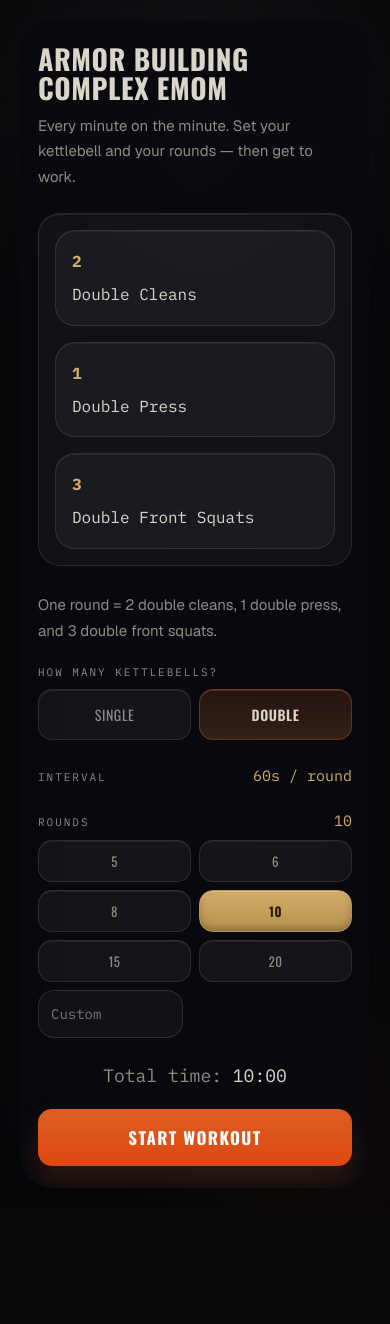
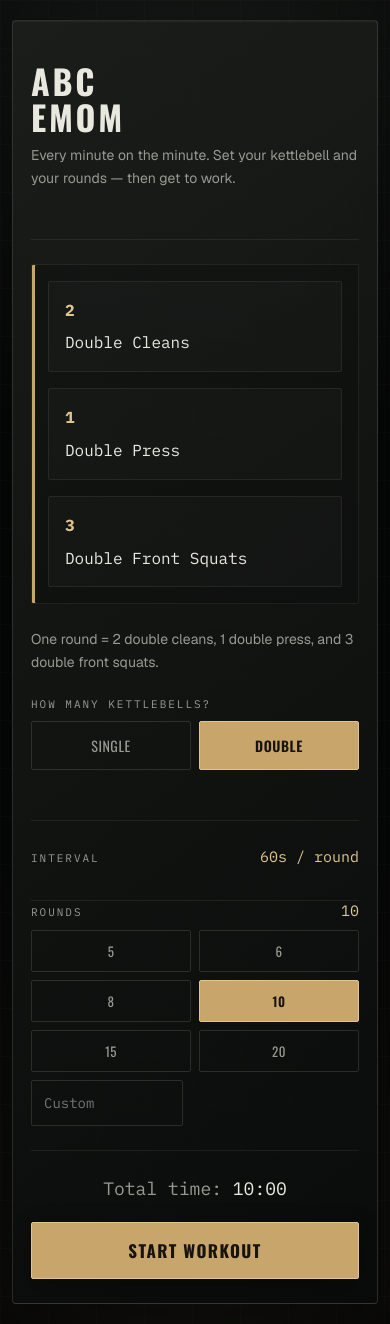
Before and after one commit to ChrisCooper0/abcemom, a Next.js app: page / in a window 390 px wide. Before the commit the page ends 1208 px from the top, so only its background shows below. Built offline with nearby package versions, Linux system fonts and the light colour scheme.

Commit message:
UI updates

```diff
--- a/app/components/WorkoutScreens.tsx
+++ b/app/components/WorkoutScreens.tsx
@@ -79,18 +79,20 @@ export function SetupScreen({
   };
 
   return (
-    <div>
+    <div className="setup-wrap">
+      <div className="setup-intro">
         <h1 className="title">
-        Armor Building
+          ABC
           <br />
-        Complex EMOM
+          EMOM
         </h1>
         <p className="subtitle">
           Every minute on the minute. Set your kettlebell and your rounds — then
           get to work.
         </p>
+      </div>
 
-      <div className="complex-line">
+      <div className="complex-line workout-plan">
         {config.mode === "double" ? (
           <>
             <div className="complex-card">
@@ -128,13 +130,13 @@ export function SetupScreen({
         )}
       </div>
 
-      <p className="subtitle" style={{ marginBottom: 22 }}>
+      <p className="subtitle setup-note">
         {config.mode === "double"
           ? "One round = 2 double cleans, 1 double press, and 3 double front squats."
           : "One round alternates sides: one minute with right offset squats, the next minute repeats the same clean and press sequence on the opposite side."}
       </p>
 
-      <div className="field-row">
+      <div className="field-row setting-row">
         <p className="section-label">How many kettlebells?</p>
         <div className="segmented" role="group" aria-label="Kettlebell mode">
           <button
@@ -160,20 +162,16 @@ export function SetupScreen({
         </div>
       </div>
 
-      <div className="field-row">
+      <div className="field-row setting-row setting-row-static">
         <div className="field-row-head">
-          <p className="section-label" style={{ margin: 0 }}>
-            Interval
-          </p>
+          <p className="section-label">Interval</p>
           <span className="field-value">60s / round</span>
         </div>
       </div>
 
-      <div className="field-row">
+      <div className="field-row setting-row">
         <div className="field-row-head">
-          <p className="section-label" style={{ margin: 0 }}>
-            Rounds
-          </p>
+          <p className="section-label">Rounds</p>
           <span className="field-value">{config.rounds}</span>
         </div>
         <div className="preset-row">
@@ -257,7 +255,8 @@ export function RunningScreen({
   countdownLabel?: string;
 }) {
   return (
-    <div className="run-wrap">
+    <div className={`run-wrap ${isPaused ? "is-paused" : ""}`}>
+      <div className="run-header">
         <p className="run-eyebrow">
           {countdownLabel
             ? countdownLabel
@@ -268,6 +267,7 @@ export function RunningScreen({
         <p className="round-indicator">
           Round <span>{round}</span> / {config.rounds}
         </p>
+      </div>
 
       <TimerDial
         secondsLeft={secondsLeft}
@@ -294,7 +294,7 @@ export function RunningScreen({
         </div>
       )}
 
-      <div className="run-controls">
+      <div className="run-controls" aria-label="Workout controls">
         <button type="button" onClick={onTogglePause}>
           {isPaused ? "Resume" : "Pause"}
         </button>
@@ -321,10 +321,13 @@ export function CompleteScreen({
 
   return (
     <div className="complete-wrap">
+      <div className="complete-mark" aria-hidden="true">
+        ✓
+      </div>
       <p className="complete-eyebrow">Workout Complete</p>
       <h1 className="complete-title">Rack the Bells</h1>
 
-      <div className="complete-stats">
+      <div className="complete-stats" aria-label="Workout summary">
         <div>
           <div className="complete-stat-value">{roundsToShow}</div>
           <div className="complete-stat-label">Rounds</div>
--- a/app/page.css
+++ b/app/page.css
@@ -1,42 +1,36 @@
 :root {
-  --iron-900: #0c0c0b;
-  --iron-800: #171716;
-  --iron-700: #232220;
-  --iron-600: #302e2b;
-  --iron-500: #46433e;
-  --iron-line: #3a3733;
-  --steel: #d9d5c9;
-  --steel-dim: #8f8b80;
-  --brass: #b6924f;
-  --brass-bright: #d3ac68;
-  --ember: #c1440e;
-  --ember-bright: #e8630f;
-  --ember-glow: rgba(193, 68, 14, 0.45);
+  --ink: #090a0a;
+  --line: rgba(220, 224, 214, 0.14);
+  --line-soft: rgba(220, 224, 214, 0.08);
+  --text: #e8e8df;
+  --text-muted: #969b91;
+  --text-faint: #656b63;
+  --brass: #c8a56a;
+  --brass-light: #e1c58d;
+  --signal: #d86b48;
+  --signal-glow: rgba(216, 107, 72, 0.36);
 }
 
 .page {
   min-height: 100vh;
   min-width: 100vw;
   position: relative;
-  background:
-    radial-gradient(
-      circle at 50% 12%,
-      rgba(255, 255, 255, 0.05),
-      transparent 22%
-    ),
-    radial-gradient(
-      circle at 85% 95%,
-      rgba(232, 98, 37, 0.08),
-      transparent 18%
-    ),
-    #080a0d;
-  color: var(--steel);
-  font-family: var(--font-sans), sans-serif;
   display: flex;
   align-items: center;
   justify-content: center;
-  padding: 20px;
+  padding: 40px 24px;
   overflow: hidden;
+  color: var(--text);
+  font-family: var(--font-sans), sans-serif;
+  background:
+    linear-gradient(rgba(255, 255, 255, 0.022) 1px, transparent 1px),
+    linear-gradient(90deg, rgba(255, 255, 255, 0.018) 1px, transparent 1px),
+    radial-gradient(circle at 50% -20%, #252a26 0, transparent 44%), var(--ink);
+  background-size:
+    48px 48px,
+    48px 48px,
+    auto,
+    auto;
 }
 
 .page::before {
@@ -44,18 +38,11 @@
   position: absolute;
   inset: 0;
   pointer-events: none;
-  background: linear-gradient(
-    180deg,
-    rgba(255, 255, 255, 0.03),
-    transparent 28%
+  background: radial-gradient(
+    circle at 50% 100%,
+    rgba(200, 165, 106, 0.08),
+    transparent 38%
   );
-}
-
-.page::after {
-  content: "";
-  position: absolute;
-  inset: 0;
-  pointer-events: none;
   box-shadow: inset 0 0 140px rgba(0, 0, 0, 0.6);
 }
 
@@ -72,63 +59,103 @@
 }
 
 .card {
-  width: min(760px, 100%);
-  max-width: 760px;
-  min-height: min(calc(100vh - 40px), 900px);
+  width: min(720px, 100%);
+  min-height: min(calc(100vh - 80px), 820px);
   position: relative;
   z-index: 1;
-  background: rgba(8, 10, 15, 0.88);
-  border-radius: 32px;
-  padding: 32px 28px 32px;
-  box-shadow: 0 24px 90px rgba(0, 0, 0, 0.28);
   display: grid;
-  gap: 24px;
+  padding: 48px 52px 44px;
   overflow: hidden;
-  backdrop-filter: blur(16px);
+  border: 1px solid var(--line);
+  border-radius: 4px;
+  background: linear-gradient(
+    145deg,
+    rgba(27, 30, 27, 0.92),
+    rgba(10, 12, 11, 0.96)
+  );
+  box-shadow:
+    0 32px 100px rgba(0, 0, 0, 0.42),
+    inset 0 1px 0 rgba(255, 255, 255, 0.05);
 }
 
-.eyebrow {
+.card::before,
+.card::after {
+  position: absolute;
+  top: 20px;
+  color: var(--text-faint);
+  font-family: var(--font-code), monospace;
+  font-size: 10px;
+  letter-spacing: 0.22em;
+}
+
+.card::before {
+  /* content: "ABC EMOM"; */
+  /* left: 52px; */
+}
+
+.card::after {
+  /* content: "01"; */
+  right: 52px;
+  color: var(--brass);
+  letter-spacing: 0.12em;
+}
+
+.eyebrow,
+.complete-eyebrow {
+  margin: 0 0 6px;
+  color: var(--brass-light);
   font-family: var(--font-code), monospace;
   font-size: 12px;
   letter-spacing: 0.28em;
   text-transform: uppercase;
-  color: var(--brass-bright);
-  margin: 0 0 6px;
+}
+
+.setup-wrap {
+  display: grid;
+  align-content: center;
+}
+
+.setup-intro {
+  padding-bottom: 24px;
+  border-bottom: 1px solid var(--line-soft);
 }
 
 .title {
+  margin: 0 0 10px;
+  color: var(--text);
   font-family: var(--font-display), sans-serif;
+  font-size: 42px;
   font-weight: 700;
-  font-size: 34px;
-  letter-spacing: 0.02em;
+  letter-spacing: 0.08em;
+  line-height: 1.05;
   text-transform: uppercase;
-  margin: 0 0 10px;
-  line-height: 1.05;
-  color: var(--steel);
 }
 
 .subtitle {
-  color: var(--steel-dim);
-  font-size: 15px;
+  max-width: 70ch;
   margin: 0 0 24px;
-  line-height: 1.7;
-  max-width: 70ch;
+  color: var(--text-muted);
+  font-size: 14px;
+  line-height: 1.65;
 }
 
 .complex-line {
   position: relative;
-  font-family: var(--font-code), monospace;
-  color: var(--steel);
-  background: rgba(255, 255, 255, 0.04);
-  border: 1px solid rgba(255, 255, 255, 0.1);
-  border-radius: 22px;
-  padding: 22px;
-  margin-bottom: 26px;
   display: grid;
   gap: 16px;
+  margin-bottom: 24px;
+  padding: 18px;
+  color: var(--text);
+  font-family: var(--font-code), monospace;
   line-height: 1.55;
-  white-space: normal;
-  box-shadow: inset 0 1px 0 rgba(255, 255, 255, 0.06);
+  background: rgba(0, 0, 0, 0.16);
+  border: 1px solid var(--line-soft);
+  border-radius: 2px;
+  box-shadow: inset 3px 0 0 var(--brass);
+}
+
+.workout-plan {
+  margin-top: 24px;
 }
 
 .complex-grid {
@@ -138,26 +165,25 @@
 }
 
 .complex-card {
-  border: 1px solid rgba(255, 255, 255, 0.1);
-  border-radius: 20px;
-  padding: 18px 16px;
-  background: rgba(255, 255, 255, 0.04);
-  box-shadow: inset 0 1px 0 rgba(255, 255, 255, 0.06);
   display: grid;
   gap: 8px;
-  color: var(--steel);
+  padding: 16px;
+  color: var(--text);
+  background: rgba(255, 255, 255, 0.025);
+  border: 1px solid var(--line-soft);
+  border-radius: 2px;
 }
 
 .complex-card span,
 .complex-card .side-label {
-  color: var(--brass-bright);
+  color: var(--brass-light);
   font-weight: 700;
 }
 
 .complex-card .side-label {
+  font-size: 11px;
+  letter-spacing: 0.18em;
   text-transform: uppercase;
-  letter-spacing: 0.18em;
-  font-size: 11px;
 }
 
 .complex-card div:not(.side-label) {
@@ -165,65 +191,29 @@
 }
 
 .section-label {
+  margin: 0 0 10px;
+  color: var(--text-muted);
   font-family: var(--font-code), monospace;
   font-size: 11px;
   letter-spacing: 0.18em;
   text-transform: uppercase;
-  color: var(--steel-dim);
-  margin: 0 0 10px;
-}
-
-.segmented {
-  display: grid;
-  grid-template-columns: 1fr 1fr;
-  gap: 8px;
-  margin-bottom: 26px;
-}
-
-.segmented button,
-.preset-row button {
-  font-family: var(--font-display), sans-serif;
-  font-size: 14px;
-  letter-spacing: 0.04em;
-  text-transform: uppercase;
-  background: rgba(255, 255, 255, 0.05);
-  border: 1px solid rgba(255, 255, 255, 0.1);
-  color: var(--steel-dim);
-  border-radius: 14px;
-  padding: 14px 12px;
-  cursor: pointer;
-  box-shadow: inset 0 1px 0 rgba(255, 255, 255, 0.06);
-  transition:
-    border-color 0.15s ease,
-    color 0.15s ease,
-    transform 0.1s ease;
-}
-
-.segmented button:hover,
-.preset-row button:hover {
-  border-color: var(--brass);
-  color: var(--steel);
-}
-
-.segmented button:active,
-.preset-row button:active {
-  transform: translateY(1px);
-}
-
-.segmented button.active {
-  background: linear-gradient(
-    180deg,
-    rgba(232, 98, 37, 0.14),
-    rgba(255, 136, 74, 0.18)
-  );
-  border-color: rgba(232, 98, 37, 0.35);
-  color: var(--steel);
-  font-weight: 600;
-  box-shadow: inset 0 1px 0 rgba(255, 255, 255, 0.12);
 }
 
 .field-row {
   margin-bottom: 26px;
+}
+
+.setting-row {
+  padding-bottom: 24px;
+  border-bottom: 1px solid var(--line-soft);
+}
+
+.setting-row-static {
+  margin-bottom: 0;
+}
+
+.setup-note {
+  margin-bottom: 22px;
 }
 
 .field-row-head {
@@ -233,31 +223,78 @@
   margin-bottom: 10px;
 }
 
+.field-row-head .section-label {
+  margin: 0;
+}
+
 .field-value {
+  color: var(--brass-light);
   font-family: var(--font-code), monospace;
   font-size: 15px;
-  color: var(--brass-bright);
+}
+
+.segmented,
+.preset-row {
+  display: grid;
+  gap: 8px;
+}
+
+.segmented {
+  grid-template-columns: 1fr 1fr;
+  margin-bottom: 26px;
 }
 
 .preset-row {
-  display: grid;
   grid-template-columns: repeat(4, 1fr);
-  gap: 8px;
+}
+
+.segmented button,
+.preset-row button,
+.run-controls button {
+  cursor: pointer;
+  color: var(--text-muted);
+  font-family: var(--font-display), sans-serif;
+  font-size: 14px;
+  letter-spacing: 0.04em;
+  text-transform: uppercase;
+  background: transparent;
+  border: 1px solid var(--line);
+  border-radius: 2px;
+  transition:
+    border-color 0.15s ease,
+    color 0.15s ease,
+    background 0.15s ease,
+    transform 0.1s ease;
+}
+
+.segmented button {
+  padding: 13px 12px;
 }
 
 .preset-row button {
+  padding: 10px 4px;
   font-size: 13px;
-  padding: 10px 4px;
 }
 
+.segmented button:hover,
+.preset-row button:hover,
+.run-controls button:hover {
+  color: var(--text);
+  border-color: var(--brass);
+}
+
+.segmented button:active,
+.preset-row button:active,
+.run-controls button:active {
+  transform: translateY(1px);
+}
+
+.segmented button.active,
 .preset-row button.active {
-  background: linear-gradient(180deg, var(--brass-bright), var(--brass));
-  border-color: var(--brass);
-  color: #201705;
+  color: #17130d;
   font-weight: 600;
-  box-shadow:
-    inset 0 1px 0 rgba(255, 255, 255, 0.3),
-    inset 0 -3px 6px rgba(0, 0, 0, 0.25);
+  background: var(--brass);
+  border-color: var(--brass-light);
 }
 
 .custom-round-input-container {
@@ -270,76 +307,55 @@
 .custom-round-input {
   width: 100%;
   min-width: 0;
-  border-radius: 16px;
-  border: 1px solid rgba(255, 255, 255, 0.12);
-  background: rgba(255, 255, 255, 0.04);
-  color: var(--steel);
-  padding: 14px 12px;
+  padding: 13px 12px;
+  color: var(--text);
   font-family: var(--font-code), monospace;
   font-size: 14px;
+  background: transparent;
+  border: 1px solid var(--line);
+  border-radius: 2px;
   outline: none;
 }
 
 .custom-round-input:focus {
   border-color: var(--brass);
-  box-shadow: 0 0 0 3px rgba(182, 146, 79, 0.12);
-}
-
-.custom-round-button {
-  border-radius: 4px;
-  border: 1px solid var(--iron-line);
-  background: linear-gradient(180deg, var(--iron-600), var(--iron-700));
-  color: var(--steel);
-  padding: 12px 14px;
-  font-family: var(--font-display), sans-serif;
-  font-size: 13px;
-  text-transform: uppercase;
-  cursor: pointer;
-}
-
-.custom-round-button:hover {
-  border-color: var(--brass);
-  color: var(--steel);
+  box-shadow: 0 0 0 3px rgba(200, 165, 106, 0.12);
 }
 
 .custom-round-error {
   margin-top: 10px;
+  color: #e7a48c;
+  font-family: var(--font-code), monospace;
   font-size: 12px;
-  color: #f2b6a0;
-  font-family: var(--font-code), monospace;
 }
 
 .totals {
+  margin: 0 0 22px;
+  color: var(--text-muted);
   font-family: var(--font-code), monospace;
   font-size: 18px;
-  color: var(--steel-dim);
   text-align: center;
-  margin-bottom: 22px;
 }
 
 .totals span {
-  color: var(--steel);
+  color: var(--text);
 }
 
 .start-btn {
   position: relative;
   width: 100%;
+  padding: 15px;
+  cursor: pointer;
+  color: #17130d;
   font-family: var(--font-display), sans-serif;
   font-size: 17px;
   font-weight: 700;
   letter-spacing: 0.08em;
   text-transform: uppercase;
-  background: linear-gradient(
-    180deg,
-    rgba(232, 98, 37, 0.95),
-    rgba(220, 72, 16, 1)
-  );
-  color: #fff;
-  border: none;
-  border-radius: 14px;
-  padding: 16px;
-  cursor: pointer;
-  box-shadow: 0 16px 30px rgba(232, 98, 37, 0.18);
+  background: var(--brass);
+  border: 1px solid var(--brass-light);
+  border-radius: 2px;
+  box-shadow: 0 12px 30px rgba(0, 0, 0, 0.28);
   transition:
     transform 0.12s ease,
     box-shadow 0.15s ease;
@@ -347,12 +363,11 @@
 
 .start-btn:hover {
   transform: translateY(-1px);
-  box-shadow: 0 18px 36px rgba(232, 98, 37, 0.22);
+  box-shadow: 0 16px 36px rgba(0, 0, 0, 0.35);
 }
 
 .start-btn:active {
   transform: translateY(1px);
-  box-shadow: 0 12px 20px rgba(232, 98, 37, 0.2);
 }
 
 .segmented button:focus-visible,
@@ -363,43 +378,59 @@
   outline: none;
   box-shadow:
     0 0 0 3px rgba(255, 255, 255, 0.16),
-    0 0 0 4px rgba(219, 139, 42, 0.45);
+    0 0 0 4px rgba(200, 165, 106, 0.45);
 }
 
 .run-wrap {
   display: grid;
-  gap: 20px;
   place-items: center;
-  text-align: center;
   width: 100%;
   max-width: 560px;
+  gap: 16px;
   margin: 0 auto;
+  text-align: center;
+}
+
+.run-header {
+  display: grid;
+  justify-items: center;
+  gap: 8px;
+  width: 100%;
+  padding-bottom: 14px;
+  border-bottom: 1px solid var(--line-soft);
+}
+
+.run-wrap.is-paused .run-header {
+  border-color: var(--brass);
+}
+
+.run-eyebrow,
+.round-indicator {
+  margin: 0;
+  font-family: var(--font-code), monospace;
+  text-transform: uppercase;
 }
 
 .run-eyebrow {
-  font-family: var(--font-code), monospace;
+  color: var(--text-muted);
   font-size: 12px;
   letter-spacing: 0.2em;
-  text-transform: uppercase;
-  color: var(--steel-dim);
-  margin-bottom: 6px;
 }
 
 .round-indicator {
+  margin-bottom: 26px;
+  color: var(--text);
   font-family: var(--font-display), sans-serif;
   font-size: 15px;
   letter-spacing: 0.08em;
-  text-transform: uppercase;
-  color: var(--steel);
-  margin-bottom: 26px;
 }
 
 .dial-wrap {
   position: relative;
-  width: min(300px, 100%);
+  width: min(330px, 100%);
+  max-width: 330px;
   aspect-ratio: 1;
   margin-bottom: 26px;
-  max-width: 300px;
 }
 
 .dial-plate {
@@ -408,9 +439,9 @@
   border-radius: 50%;
   background: radial-gradient(
     circle at 38% 32%,
-    #35322d 0%,
-    #201e1a 55%,
-    #131210 100%
+    #303731 0%,
+    #171b18 58%,
+    #0e100f 100%
   );
   box-shadow:
     inset 0 3px 6px rgba(0, 0, 0, 0.7),
@@ -420,11 +451,11 @@
 
 .dial-svg {
   position: relative;
+  display: block;
   width: 100%;
   height: 100%;
-  display: block;
+  overflow: visible;
   transform: rotate(-90deg);
-  overflow: visible;
 }
 
 .dial-track {
@@ -435,29 +466,29 @@
 
 .dial-bezel {
   fill: none;
-  stroke: var(--iron-line);
+  stroke: var(--line);
   stroke-width: 1;
 }
 
 .tick {
-  stroke: var(--iron-500);
+  stroke: var(--text-faint);
   stroke-width: 2;
 }
 
 .dial-progress {
   fill: none;
-  stroke: var(--brass);
+  stroke: var(--brass-light);
   stroke-width: 4;
   stroke-linecap: round;
-  filter: drop-shadow(0 0 4px rgba(182, 146, 79, 0.5));
+  filter: drop-shadow(0 0 5px rgba(225, 197, 141, 0.35));
   transition:
     stroke-dashoffset 0.15s linear,
     stroke 0.2s ease;
 }
 
 .dial-progress.urgent {
-  stroke: var(--ember-bright);
-  filter: drop-shadow(0 0 10px var(--ember-glow));
+  stroke: var(--signal);
+  filter: drop-shadow(0 0 10px var(--signal-glow));
 }
 
 .dial-center {
@@ -470,24 +501,24 @@
 }
 
 .big-time {
+  min-height: 1em;
+  color: var(--text);
   font-family: var(--font-display), sans-serif;
+  font-size: clamp(44px, 8vw, 88px);
   font-weight: 600;
-  font-size: clamp(44px, 8vw, 88px);
+  font-variant-numeric: tabular-nums;
   line-height: 1;
   letter-spacing: 0.01em;
-  font-variant-numeric: tabular-nums;
-  color: var(--steel);
+  white-space: nowrap;
   text-shadow:
     0 1px 0 rgba(255, 255, 255, 0.08),
     0 3px 6px rgba(0, 0, 0, 0.8);
-  min-height: 1em;
-  white-space: nowrap;
 }
 
 .big-time.urgent {
-  color: var(--ember-bright);
+  color: var(--signal);
   text-shadow:
-    0 0 18px var(--ember-glow),
+    0 0 18px var(--signal-glow),
     0 3px 6px rgba(0, 0, 0, 0.8);
   animation: throb 1s ease-in-out infinite;
 }
@@ -504,29 +535,21 @@
 
 .arm-badge {
   margin-top: 10px;
+  padding: 5px 14px;
+  color: #17130d;
   font-family: var(--font-code), monospace;
   font-size: 12px;
   letter-spacing: 0.18em;
   text-transform: uppercase;
-  color: #1c1509;
-  background: linear-gradient(180deg, var(--brass-bright), var(--brass));
-  border-radius: 999px;
-  padding: 5px 14px;
-  box-shadow: inset 0 1px 0 rgba(255, 255, 255, 0.3);
-}
-
-.dial-note {
-  margin-top: 12px;
-  font-family: var(--font-code), monospace;
-  font-size: 13px;
-  color: var(--steel-dim);
+  background: var(--brass-light);
+  border-radius: 2px;
 }
 
 .reps-reminder {
+  margin: 0 0 28px;
+  color: var(--text-muted);
   font-family: var(--font-code), monospace;
   font-size: 14px;
-  color: var(--steel-dim);
-  margin-bottom: 28px;
 }
 
 .reps-grid {
@@ -536,68 +559,54 @@
 
 .run-controls {
   display: flex;
+  justify-content: center;
+  width: 100%;
   gap: 12px;
-  width: 100%;
-  justify-content: center;
 }
 
 .run-controls button {
   flex: 1;
   min-width: 130px;
-  font-family: var(--font-display), sans-serif;
+  padding: 14px 18px;
+  color: var(--text);
   font-size: 14px;
-  letter-spacing: 0.05em;
-  text-transform: uppercase;
-  padding: 14px 18px;
-  border-radius: 12px;
-  cursor: pointer;
-  border: 1px solid rgba(255, 255, 255, 0.08);
-  background: rgba(255, 255, 255, 0.05);
-  color: var(--steel);
-  box-shadow: inset 0 1px 0 rgba(255, 255, 255, 0.08);
-  transition:
-    border-color 0.15s ease,
-    transform 0.12s ease,
-    background 0.15s ease;
-}
-
-.run-controls button:hover {
-  border-color: rgba(255, 255, 255, 0.18);
-  background: rgba(255, 255, 255, 0.08);
-}
-
-.run-controls button:active {
-  transform: translateY(1px);
 }
 
 .run-controls button.end {
-  color: var(--steel-dim);
-  background: rgba(255, 255, 255, 0.03);
+  color: var(--text-muted);
+  background: rgba(255, 255, 255, 0.02);
+}
+
+.run-wrap.is-paused .big-time {
+  color: var(--brass-light);
 }
 
 .complete-wrap {
   text-align: center;
 }
 
-.complete-eyebrow {
-  font-family: var(--font-code), monospace;
-  font-size: 12px;
-  letter-spacing: 0.24em;
-  text-transform: uppercase;
-  color: var(--brass-bright);
-  margin-bottom: 10px;
+.complete-mark {
+  display: grid;
+  width: 48px;
+  height: 48px;
+  margin: 0 auto 18px;
+  place-items: center;
+  color: #17130d;
+  font-family: var(--font-sans), sans-serif;
+  font-size: 24px;
+  background: var(--brass-light);
+  border-radius: 50%;
+  box-shadow: 0 0 0 8px rgba(225, 197, 141, 0.08);
 }
 
 .complete-title {
+  margin: 0 0 20px;
+  color: var(--text);
   font-family: var(--font-display), sans-serif;
+  font-size: 40px;
   font-weight: 700;
-  font-size: 40px;
+  letter-spacing: 0.06em;
   text-transform: uppercase;
-  margin: 0 0 20px;
-  color: var(--steel);
-  text-shadow:
-    0 1px 0 rgba(255, 255, 255, 0.06),
-    0 2px 3px rgba(0, 0, 0, 0.7);
 }
 
 .complete-stats {
@@ -605,88 +614,90 @@
   justify-content: center;
   gap: 36px;
   margin-bottom: 32px;
+  padding: 22px 0;
+  border-top: 1px solid var(--line-soft);
+  border-bottom: 1px solid var(--line-soft);
 }
 
 .complete-stat-value {
+  color: var(--text);
   font-family: var(--font-display), sans-serif;
   font-size: 32px;
   font-weight: 600;
   font-variant-numeric: tabular-nums;
-  color: var(--steel);
 }
 
 .complete-stat-label {
+  margin-top: 4px;
+  color: var(--text-muted);
   font-family: var(--font-code), monospace;
   font-size: 11px;
   letter-spacing: 0.14em;
   text-transform: uppercase;
-  color: var(--steel-dim);
-  margin-top: 4px;
 }
 
 @media (max-width: 860px) {
   .card {
-    width: 100%;
     min-height: auto;
-    padding: 28px 20px 24px;
+    padding: 44px 28px 32px;
   }
+
   .complex-line {
     padding: 16px;
   }
+
   .preset-row {
     grid-template-columns: repeat(3, minmax(0, 1fr));
   }
 }
 
 @media (max-width: 520px) {
+  .page {
+    padding: 20px 12px;
+  }
+
+  .card {
+    padding: 42px 18px 24px;
+  }
+
+  .card::before {
+    left: 18px;
+  }
+
+  .card::after {
+    right: 18px;
+  }
+
+  .title {
+    font-size: 34px;
+  }
+
+  .complete-stats {
+    gap: 20px;
+  }
+
   .dial-wrap {
     width: min(260px, 100%);
     max-width: 260px;
-    aspect-ratio: 1 / 1;
     margin-bottom: 20px;
-    padding: 0;
-    min-height: 0;
-    min-width: 180px;
   }
-  .dial-wrap::before {
-    content: "";
-    position: absolute;
-    inset: 0;
-    border-radius: 50%;
-    padding: 14px;
-    pointer-events: none;
-  }
-  .dial-svg {
-    width: 100%;
-    height: 100%;
-  }
-  .dial-center {
-    position: absolute;
-    inset: 0;
-    display: flex;
-    justify-content: center;
-    align-items: center;
-  }
+
   .big-time {
     font-size: clamp(44px, 14vw, 72px);
-    line-height: 1.05;
     text-shadow: none;
   }
-  .title {
-    font-size: 28px;
-  }
-  .card {
-    padding: 24px 18px 22px;
-  }
+
   .preset-row {
     grid-template-columns: repeat(2, minmax(0, 1fr));
   }
+
   .round-indicator {
+    margin-bottom: 18px;
     font-size: 13px;
-    margin-bottom: 18px;
   }
+
   .reps-reminder {
+    margin-bottom: 24px;
     font-size: 13px;
-    margin-bottom: 24px;
   }
 }
```
Also changed, not shown: 1 other file (tests, documents, lock files or other folders). Lines whose indentation alone changed are shown as unchanged.
